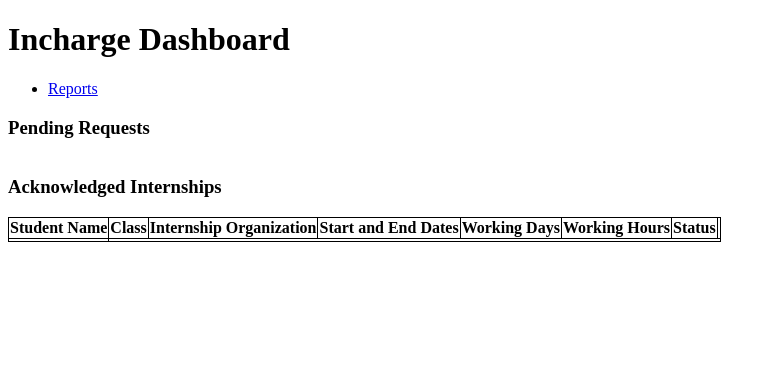
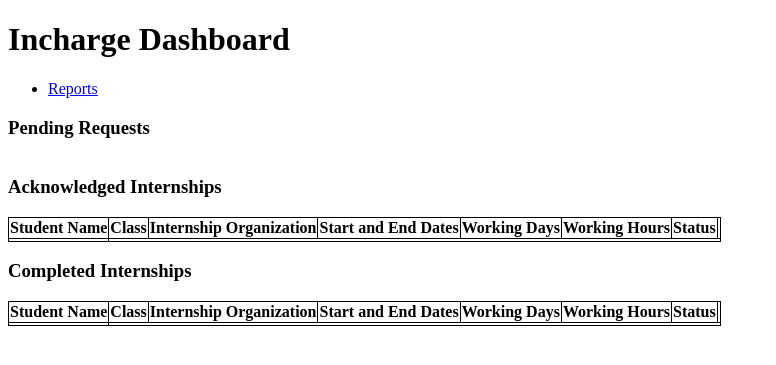
Before and after one commit to Kaustubh01/Internship, a Flask app: page /incharge_dashboard in a window 1280 px wide. Shown: the top 365 px of the page, without its empty margins (0-776 px from the left). Run offline with Flask 3, Linux system fonts and the light colour scheme; lists and menus that the app fills with data are empty.

Commit message:
modified incharge dashboard

```diff
--- a/app.py
+++ b/app.py
@@ -43,6 +43,7 @@ def incharge_dashboard():
                 "is_pending": internship.status == "pending",
                 "is_approved": internship.status == "Approved",
                 "is_rejected": internship.status == "Rejected",
+                "is_completed":internship.status == "completed"
             }
         )
     return render_template('incharge_dashboard.html', data = data)
@@ -96,17 +97,25 @@ def view_feedback():
     return render_template('feedback_view.html', feedback = feedback, internship = internship, student = student, report = report,signature = signature_url)
 
 
-@app.route('/reports-view')
-def reports_view():
+@app.route('/accademic-year-report-view')
+def accademic_year_reports_view():
     return render_template('reports-view.html')
 
 @app.route('/get_internship_data')
 def get_data():
 
+    internships = get_all_internships()
+    years= {}
+    for internship in internships:
+        if internship.status == 'completed':
+            if internship.year not in years:
+                years[f'{internship.year}']=1
+            elif internship.year in years:
+                    years[f'{internship.year}']+=1
 
-
-    data = {'labels': ['Label1', 'Label2', 'Label3'],
-            'values': [11, 20, 30]}
+    print(years)
+    data = {'labels': list(years.keys()),
+            'values': list(years.values())}
     return jsonify(data)
 
 
@@ -251,7 +260,7 @@ def upload_file(internship_id):
             return "No selected file"
 
         if file:
-            base_directory = f"students/{session.get('prn')}"
+            base_directory = f"static/students/{session.get('prn')}"
 
             offer_letter_folder_path = os.path.join(base_directory, 'offer_letter')
             if not os.path.exists(offer_letter_folder_path):
@@ -277,7 +286,7 @@ def upload_certificate(internship_id):
             return "No selected file"
 
         if file:
-            base_directory = f"students/{session.get('prn')}"
+            base_directory = f"static/students/{session.get('prn')}"
 
             completion_certificate_folder_path = os.path.join(base_directory, 'completion_certificate')
             if not os.path.exists(completion_certificate_folder_path):
@@ -335,6 +344,7 @@ def feedback_form(internship_id):
         set_internship_feedback(id=id, question_1=q1, question_2=q2, question_3=q3, question_4=q4, question_5=q5,question_6=q6,question_7=q7, question_8=q8)
 
         update_internship_feedback_status(id)
+        set_internship_status(id, 'completed')
 
         return redirect(url_for('dashboard'))
     return render_template('feedbackInput.html', id =id)
--- a/templates/incharge_dashboard.html
+++ b/templates/incharge_dashboard.html
@@ -18,7 +18,7 @@
     <h1>Incharge Dashboard</h1>
     <nav>
         <ul>
-            <li><a href="{{ url_for('reports_view') }}">Reports</a></li>
+            <li><a href="{{ url_for('accademic_year_reports_view') }}">Reports</a></li>
         </ul>
     </nav>
 
@@ -89,5 +89,38 @@
         </tr>
     </table>
 
+    <h3>Completed Internships</h3>
+    <table id="acknowledged-internships-table">
+        <tr>
+            <th>Student Name</th>
+            <th>Class</th>
+            <th>Internship Organization</th>
+            <th>Start and End Dates</th>
+            <th>Working Days</th>
+            <th>Working Hours</th>
+            <th>Status</th>
+            <th></th>
+        </tr>
+
+        {% for item in data %}
+        {% if item.is_completed %}
+        <tr>
+            <td>{{ item.name }}</td>
+            <td>{{ item.internship.std_class }}</td>
+            <td>{{ item.internship.organization }}</td>
+            <td>{{ item.internship.start_date }} to {{ item.internship.end_date }}</td>
+            <td>{{ item.internship.days }}</td>
+            <td>{{ item.internship.work_time }}</td>
+            <td>{{ item.internship.status }}</td>
+            <td><a href="{{ url_for('view_internship', internship_id = item.internship.internship_id) }}">view</a></td>
+        </tr>
+        {% endif %}
+        {% endfor %}
+
+        <tr>
+            <td></td>
+        </tr>
+    </table>
+
 </body>
 </html>
--- a/templates/reports-view.html
+++ b/templates/reports-view.html
@@ -2,10 +2,11 @@
 <html lang="en">
 <head>
     <meta charset="UTF-8">
-    <title>Graph Example</title>
+    <title>Accademic Year Report</title>
     <script src="https://cdn.jsdelivr.net/npm/chart.js"></script>
 </head>
 <body>
+    <h1>Accademic Year</h1>
     <div style="width: 60%;">
         <canvas id="myChart"></canvas>
     </div>
@@ -32,7 +33,7 @@
             y: {
                 beginAtZero: true,
                 ticks: {
-                    stepSize: 7,
+                    stepSize: 1,
                     min: 0,
                 }
             }
```
Also changed, not shown: static/students/2021016402117906/signature/signature.png (deleted), static/students/2021016402129591/signature/signature.png (deleted), static/students/2021016402129633/signature/signature.png (deleted).
